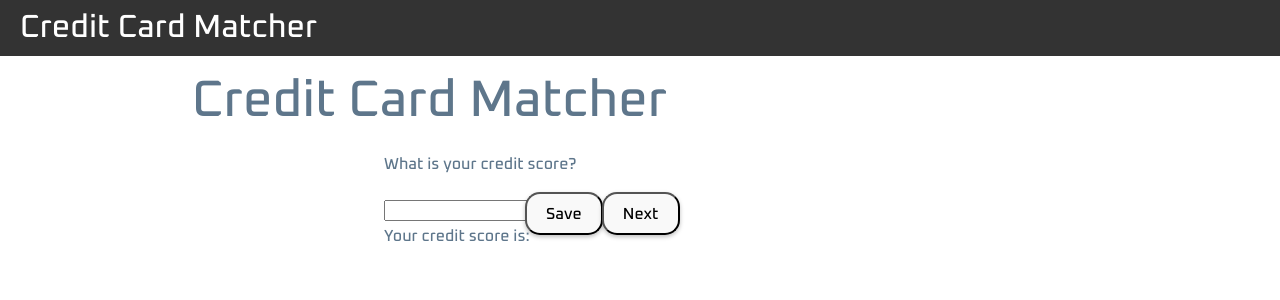
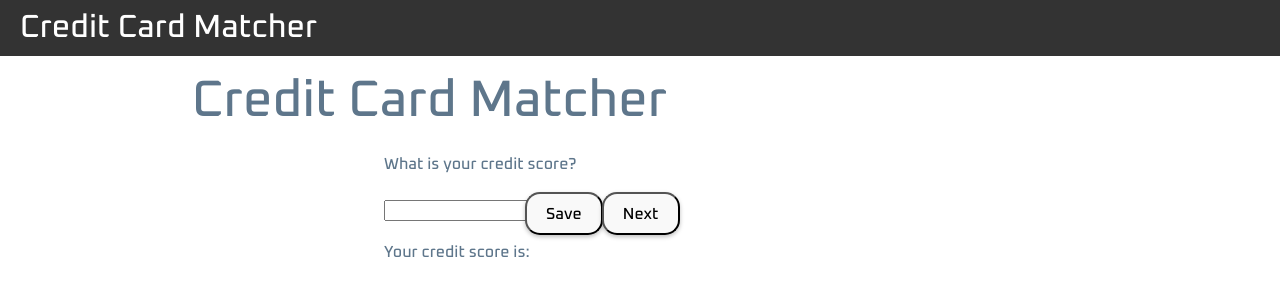
Before and after one commit to bkizenko/CCPicker, a React (Vite) app in the folder client/: page / in a window 1280 px wide. Shown: the top 300 px of the page. Built offline with nearby package versions, Linux system fonts and the light colour scheme.

Commit message:
fixed some spacing issues

```diff
--- a/client/src/index.css
+++ b/client/src/index.css
@@ -115,7 +115,7 @@ h1 {
 /* Credit score answer */
 .cscorea {
   position: absolute;
-  top: 28%;
+  top: 30%;
   left: 30%;
 }
 
@@ -202,7 +202,7 @@ button:focus-visible {
 /* Income answer */
 .incomeAnswer {
   position: absolute;
-  top: 28%;
+  top: 30%;
   left: 30%;
 }
 
```
